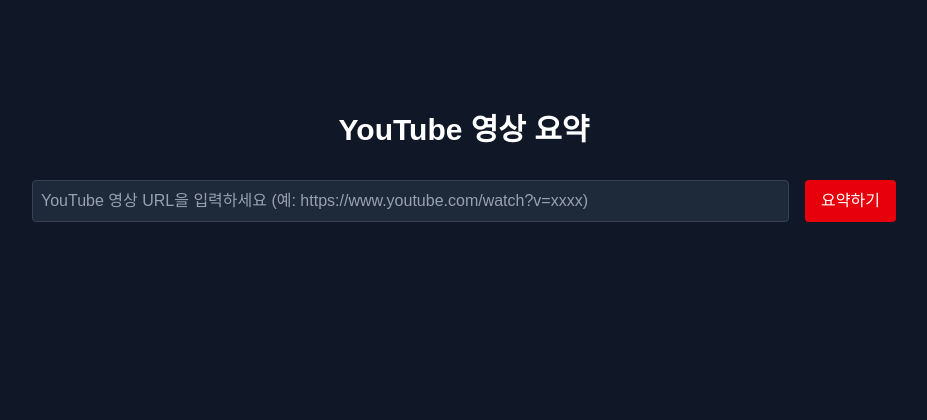
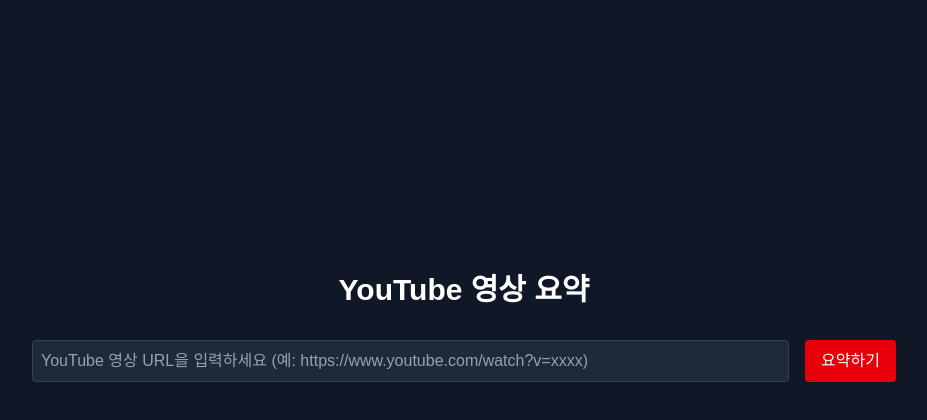
Before and after one commit to khil94/youtube-summary, a Next.js app: page / in a window 1280 px wide. Shown: the top 420 px of the page, without its empty margins (176-1103 px from the left). Built offline with nearby package versions, Linux system fonts and the light colour scheme; no server answers.

Commit message:
style : 좀 더 화면 중앙에 위치하게 수정

```diff
--- a/src/components/YouTubeSummaryForm.tsx
+++ b/src/components/YouTubeSummaryForm.tsx
@@ -151,7 +151,7 @@
 
   return (
     <div className="min-h-screen flex bg-gray-900">
-      <div className="max-w-4xl w-full mx-auto px-4 py-8 mt-[10vh]">
+      <div className="max-w-4xl w-full mx-auto px-4 py-8 mt-[30vh]">
         <h1 className="text-3xl font-bold mb-8 text-center text-white">
           YouTube 영상 요약
         </h1>
```
